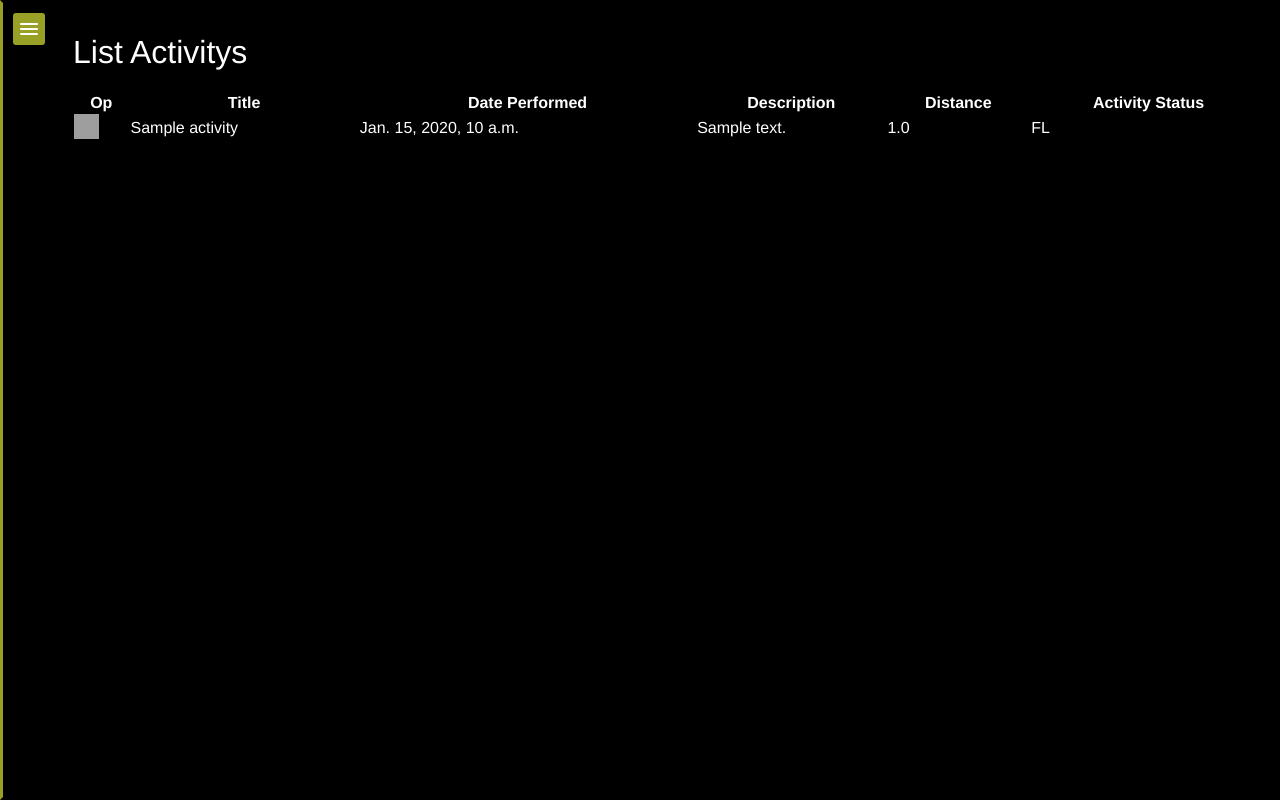
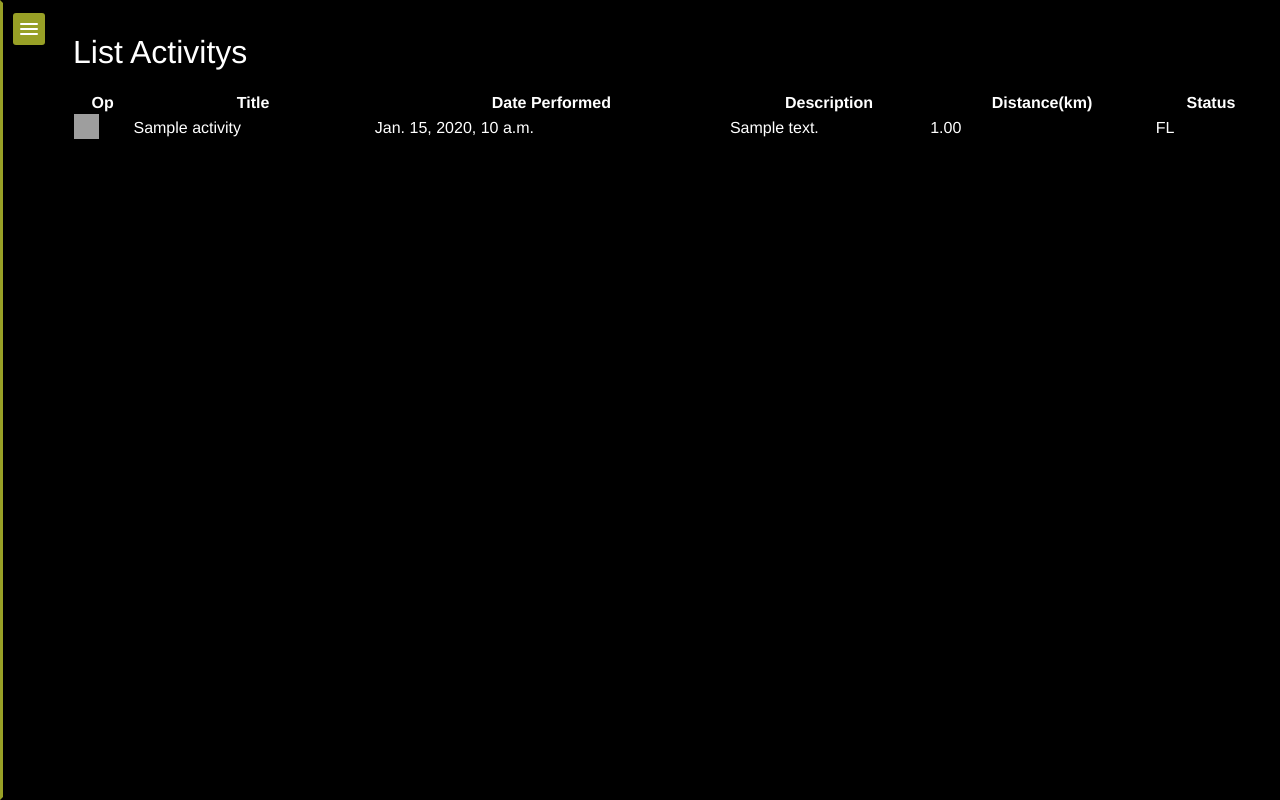
Before and after one commit to x3rus/dj_course, a Django app: page /tobi/view_activity/ in a window 1280 px wide. Run offline with Django 3.2, Linux system fonts and the light colour scheme; a user stored in the database is signed in; tables that the repository leaves empty hold one stand-in row (values such as "Sample post"); some libraries are stand-ins or nearby versions; grey boxes are pictures that could not be loaded.

Commit message:
Fixe plusieurs petit problème au niveau de l'enregistrement d'une activité l'information du titre ou si l'activité est publique ou privé n'était pas enregistré. J'ai aussi amélioré la page qui liste les activités afin d'avoir la valeur arrondi a 2 chiffre pour la distance ainsi que le traitement du click plus precis grace au css selector , (Thanks  Philippe)

```diff
--- a/course/tobi/static/tobi/scripts/list-Activitys.js
+++ b/course/tobi/static/tobi/scripts/list-Activitys.js
@@ -4,7 +4,7 @@ $(function() {
     $(document).ready(function() {
         var table = $('#myTable').DataTable();
         // Event click image
-        $('#myTable tbody').on( 'click', 'img', function () {
+        $('#myTable tbody').on( 'click', 'img.icon-delete', function () {
             if (confirm('are you sure you want to delete this activity ?')==true){
                 table
                     .row( $(this).parents('tr') )
@@ -16,7 +16,20 @@ $(function() {
                 // TODO avant le refresh valider la suppression
                 del_activity( $(this).closest("tr").attr("id")  );
             }
-        } );
+        } ); // FIN $('#myTable tbody').on( 'click', 'img.icon-delete' ....
+
+        $('#myTable tbody').on( 'click', 'td.title', function () {
+            if (confirm('visualise ceci ')==true){
+
+                console.log( $(this).closest("tr").attr("id")  );
+                console.log( $(this).parents('tr').attr("id") );
+                // TODO avant le refresh valider la suppression
+                del_activity( $(this).closest("tr").attr("id")  );
+            }
+        } ); // FIn $('#myTable tbody').on( 'click', 'td.title'...
+
+
+
     } );
 
 
--- a/course/tobi/templates/tobi/list_activitys.html
+++ b/course/tobi/templates/tobi/list_activitys.html
@@ -34,19 +34,19 @@
                 <th>Title</th>
                 <th>Date Performed</th>
                 <th>Description</th>
-                <th>Distance</th>
-                <th>Activity Status</th>
+                <th>Distance(km)</th>
+                <th>Status</th>
             </tr>
         </thead>
         <tbody>
             {% for activity in user_activitys %}
             <tr id={{ activity.pk }} >
-                <td><img src="{% static 'tobi/images/garbage.png' %}" id="icon-delete" height="25" width="25"/> </td>
-                <td>{{ activity.title}}</td>
+                <td><img src="{% static 'tobi/images/garbage.png' %}" class="icon-delete" height="25" width="25"/> </td>
+                <td class=title >{{ activity.title }}</td>
                 <td>{{ activity.datePerformed }}</td>
-                <td>{{ activity.description}}</td>
-                <td>{{ activity.distance}}</td>
-                <td>{{ activity.activity_status}}</td>
+                <td>{{ activity.description }}</td>
+                <td>{{ activity.distance|floatformat:2 }}</td>
+                <td>{{ activity.activity_status }}</td>
             </tr>
             {% endfor %}
         </tbody>
--- a/course/tobi/views.py
+++ b/course/tobi/views.py
@@ -94,6 +94,9 @@ def new_perf(request):
             if 'save' in request.POST:
                 New_activity = get_object_or_404(activity, id=activity_id)
                 New_activity.description = form.cleaned_data['description']
+                New_activity.title = form.cleaned_data['title']
+                New_activity.datePerformed = form.cleaned_data['datePerformed']
+                New_activity.ispublic = form.cleaned_data['ispublic']
                 New_activity.activity_status='FL'
                 New_activity.save()
                 return HttpResponseRedirect('/tobi/')
```
Lines whose indentation alone changed are shown as unchanged.
